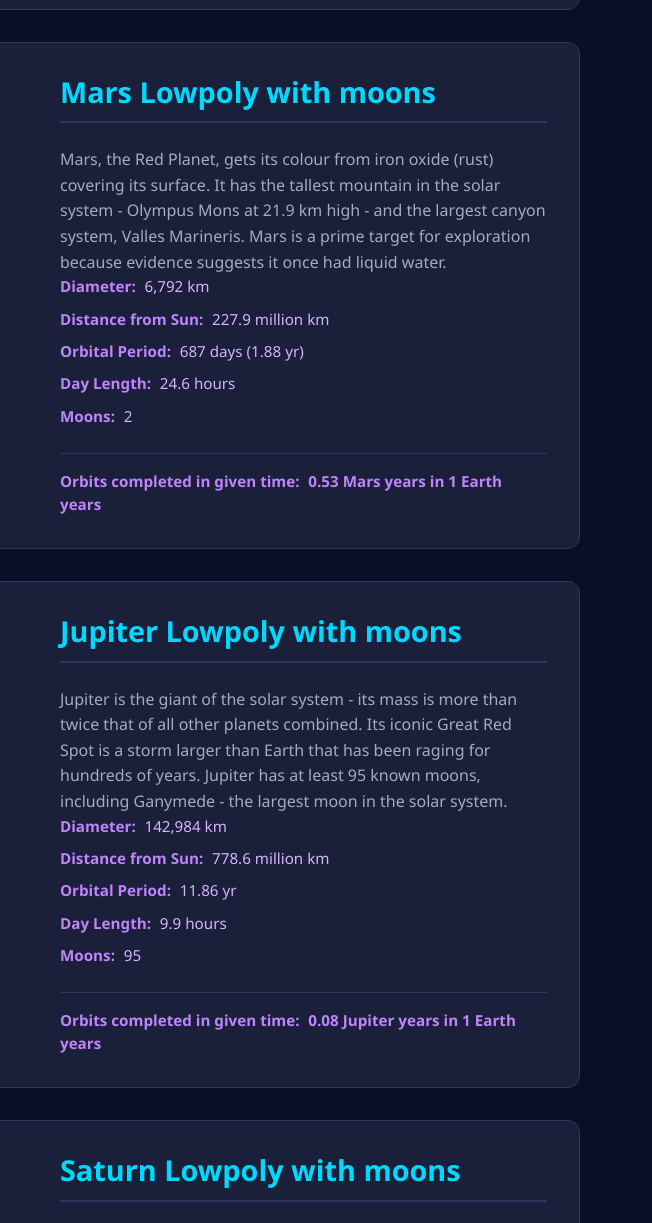
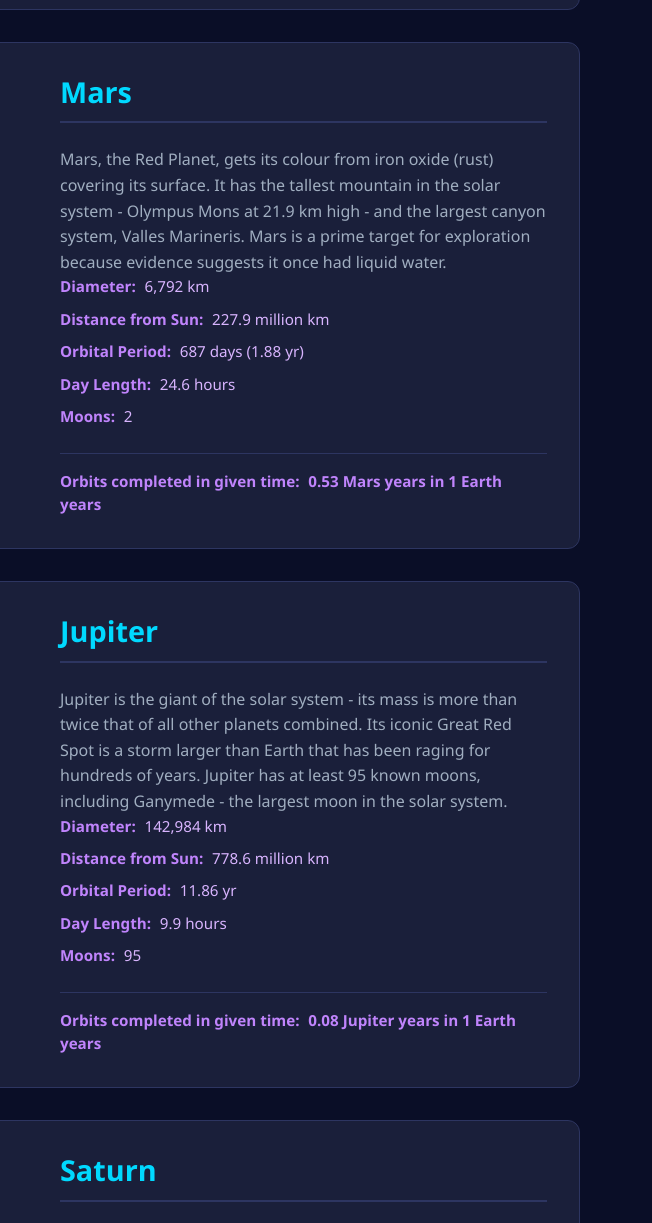
Before and after one commit to Coco-XD20/multimedia-authoring-portfolio, a website: page solar-system.html in a window 1280 px wide. Shown: the part 4848-6071 px from the top of the page, 628-1280 px from the left. Drawn offline with Linux system fonts and the light colour scheme.

Commit message:
Remove extra lowpoly titles

```diff
--- a/solar-system.html
+++ b/solar-system.html
@@ -176,7 +176,7 @@
                     <iframe src="https://www.youtube.com/embed/MdKysK_KQQU?autoplay=1&amp;mute=1" title="Mars" allow="accelerometer; autoplay; clipboard-write; encrypted-media; gyroscope; picture-in-picture" allowfullscreen></iframe>
                 </div>
                 <div class="planet-details">
-                    <h3 class="planet-name">Mars Lowpoly with moons</h3>
+                    <h3 class="planet-name">Mars</h3>
                     <p class="planet-description">Mars, the Red Planet, gets its colour from iron oxide (rust) covering its surface. It has the tallest mountain in the solar system - Olympus Mons at 21.9 km high - and the largest canyon system, Valles Marineris. Mars is a prime target for exploration because evidence suggests it once had liquid water.</p>
                     <div class="planet-stats">
                         <div class="stat"><span class="stat-label">Diameter:</span> 6,792 km</div>
@@ -195,7 +195,7 @@
                     <iframe src="https://www.youtube.com/embed/KSnsWKawIuo?autoplay=1&amp;mute=1" title="Jupiter" allow="accelerometer; autoplay; clipboard-write; encrypted-media; gyroscope; picture-in-picture" allowfullscreen></iframe>
                 </div>
                 <div class="planet-details">
-                    <h3 class="planet-name">Jupiter Lowpoly with moons</h3>
+                    <h3 class="planet-name">Jupiter</h3>
                     <p class="planet-description">Jupiter is the giant of the solar system - its mass is more than twice that of all other planets combined. Its iconic Great Red Spot is a storm larger than Earth that has been raging for hundreds of years. Jupiter has at least 95 known moons, including Ganymede - the largest moon in the solar system.</p>
                     <div class="planet-stats">
                         <div class="stat"><span class="stat-label">Diameter:</span> 142,984 km</div>
@@ -214,7 +214,7 @@
                     <iframe src="https://www.youtube.com/embed/GDZdc4RKLJo?autoplay=1&amp;mute=1" title="Saturn" allow="accelerometer; autoplay; clipboard-write; encrypted-media; gyroscope; picture-in-picture" allowfullscreen></iframe>
                 </div>
                 <div class="planet-details">
-                    <h3 class="planet-name">Saturn Lowpoly with moons</h3>
+                    <h3 class="planet-name">Saturn</h3>
                     <p class="planet-description">Saturn is famous for its stunning ring system - made of billions of ice and rock particles stretching over 280,000 km wide but barely 10 metres thick. It is the least dense planet; in fact, Saturn would float in water. Its moon Titan has a thick atmosphere and liquid methane lakes, making it one of the most Earth-like places in the solar system.</p>
                     <div class="planet-stats">
                         <div class="stat"><span class="stat-label">Diameter:</span> 120,536 km</div>
@@ -233,7 +233,7 @@
                     <iframe src="https://www.youtube.com/embed/nmbSkIvXAbw?autoplay=1&amp;mute=1" title="Uranus" allow="accelerometer; autoplay; clipboard-write; encrypted-media; gyroscope; picture-in-picture" allowfullscreen></iframe>
                 </div>
                 <div class="planet-details">
-                    <h3 class="planet-name">Uranus Lowpoly with moons</h3>
+                    <h3 class="planet-name">Uranus</h3>
                     <p class="planet-description">Uranus is an ice giant that spins on its side - its axial tilt of 98&deg; means it essentially rolls around the Sun. Its blue-green colour comes from methane gas in its atmosphere absorbing red light. Uranus has 27 known moons, all named after characters from Shakespeare and Alexander Pope.</p>
                     <div class="planet-stats">
                         <div class="stat"><span class="stat-label">Diameter:</span> 51,118 km</div>
@@ -252,7 +252,7 @@
                     <iframe src="https://www.youtube.com/embed/MZWv3wyPxsU?autoplay=1&amp;mute=1" title="Neptune" allow="accelerometer; autoplay; clipboard-write; encrypted-media; gyroscope; picture-in-picture" allowfullscreen></iframe>
                 </div>
                 <div class="planet-details">
-                    <h3 class="planet-name">Neptune Lowpoly with moons</h3>
+                    <h3 class="planet-name">Neptune</h3>
                     <p class="planet-description">Neptune is the windiest planet in the solar system - gusts can reach 2,100 km/h, more than ten times faster than the strongest hurricanes on Earth. This deep blue ice giant was the first planet located through mathematical prediction rather than observation. Neptune takes 164.8 Earth years to orbit the Sun once.</p>
                     <div class="planet-stats">
                         <div class="stat"><span class="stat-label">Diameter:</span> 49,528 km</div>
```
